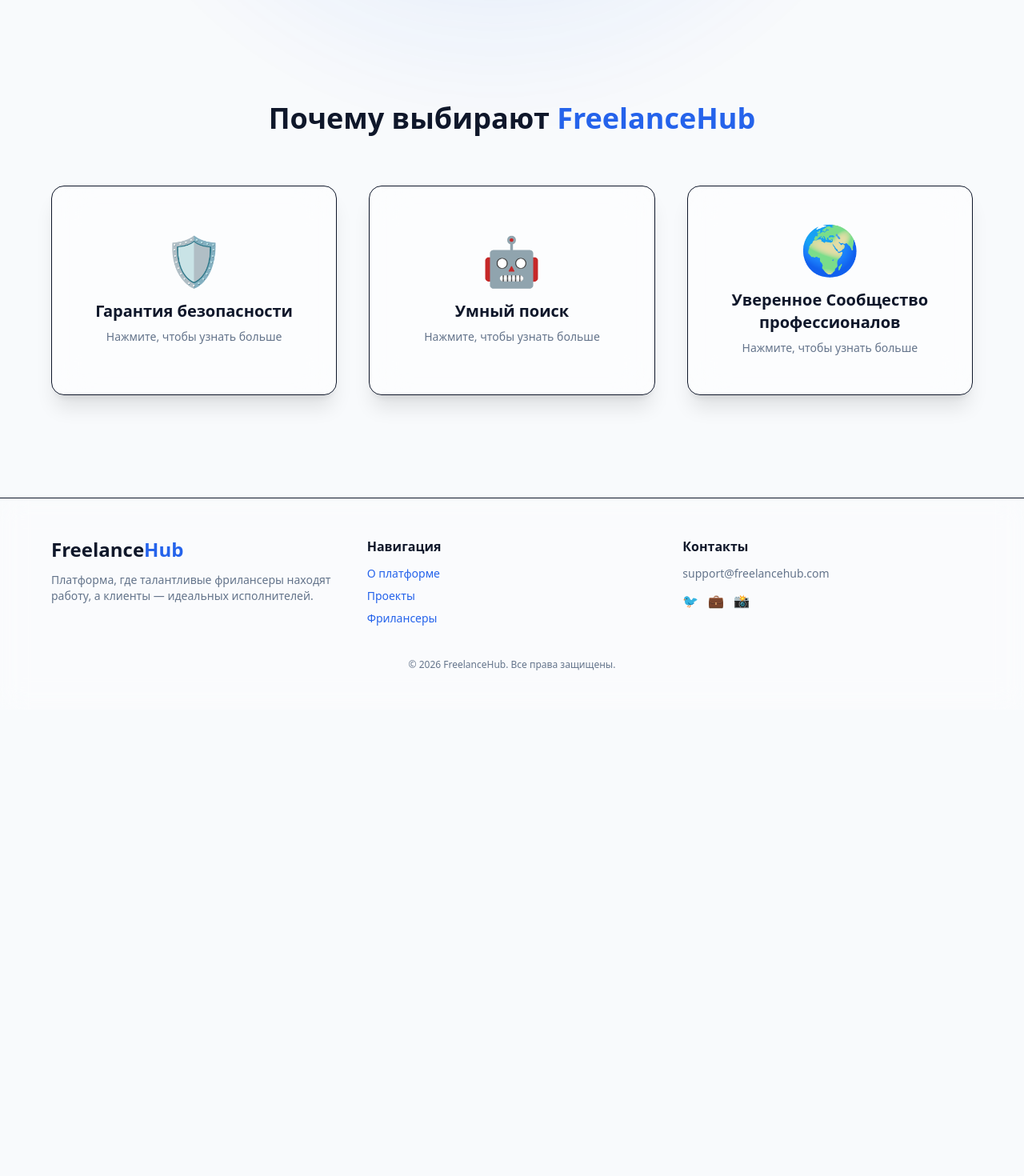
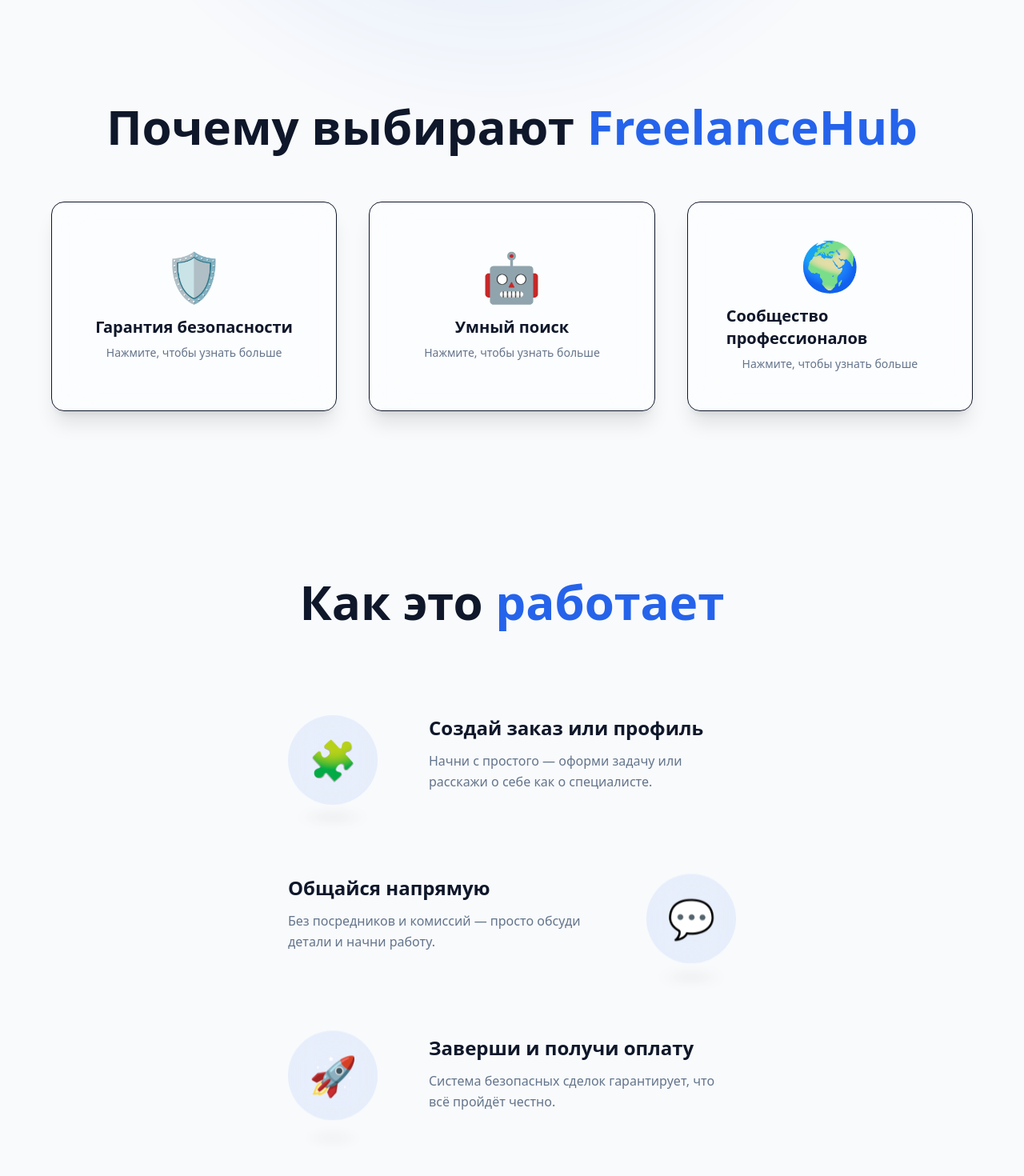
Before and after one commit to Konaisya/frelanceCompanyNextJS, a Next.js app in the folder frontend/: page / in a window 1280 px wide. Shown: the part 800-2270 px from the top of the page at 80% size. Before the commit the page ends 1687 px from the top, so only its background shows below. Built offline with nearby package versions, Linux system fonts and the light colour scheme.

Commit message:
fix main

```diff
--- a/frontend/package.json
+++ b/frontend/package.json
@@ -10,6 +10,7 @@
   },
   "dependencies": {
     "framer-motion": "^12.23.24",
+    "lucide-react": "^0.552.0",
     "next": "15.5.3",
     "next-themes": "^0.4.6",
     "react": "19.1.0",
--- a/frontend/src/app/page.tsx
+++ b/frontend/src/app/page.tsx
@@ -4,6 +4,7 @@
 import FeaturesSection from "@/components/ui/main/FeaturesSection";
 import Footer from "@/components/ui/main/Footer";
 import HeroSection from "@/components/ui/main/HeroSection";
+import HowItWorksSection from "@/components/ui/main/HowItWorksSection";
 
 
 export default function Home() {
@@ -12,6 +13,7 @@
         <AmbientGlow />
         <HeroSection />
         <FeaturesSection />
+        <HowItWorksSection />
         <Footer />
      </main>
   );
--- /dev/null
+++ b/frontend/src/app/services/page.tsx
@@ -0,0 +1,10 @@
+
+
+
+export default function Services() {
+  return (
+     <main className="min-h-screen bg-bg text-text transition-colors duration-300 flex flex-col">
+        <h1>Хуй</h1>
+     </main>
+  );
+}
--- a/frontend/src/components/ui/Navbar.tsx
+++ b/frontend/src/components/ui/Navbar.tsx
@@ -5,6 +5,13 @@
 import Button from './Button'
 import ThemeToggle from '../ThemeToggle'
 import Link from 'next/link'
+
+const navLinks = [
+  { href: '/', label: 'Главная' },
+  { href: '/services', label: 'Проекты' },
+  { href: '#freelancers', label: 'Фрилансеры' },
+  { href: '#contacts', label: 'Контакты' },
+]
 
 export default function Navbar() {
   const { scrollY } = useScroll()
@@ -28,17 +35,22 @@
     >
       <div className="max-w-7xl mx-auto px-6 py-4 flex items-center justify-between">
         <motion.div
-          whileHover={{ scale: 1.05 }}
+          whileHover={{ scale: 1.02 }}
           className="font-extrabold text-xl tracking-tight cursor-pointer select-none"
         >
           Freelance<span className="text-[var(--accent)]">Hub</span>
         </motion.div>
 
-        <div className="hidden md:flex items-center gap-8 text-sm font-medium">
-          <Link href="#how" className="hover:text-[var(--accent)] transition-colors">Как это работает</Link>
-          <Link href="#jobs" className="hover:text-[var(--accent)] transition-colors">Проекты</Link>
-          <Link href="#freelancers" className="hover:text-[var(--accent)] transition-colors">Фрилансеры</Link>
-          <Link href="#contacts" className="hover:text-[var(--accent)] transition-colors">Контакты</Link>
+        <div className="flex items-center gap-8 text-sm font-medium">
+          {navLinks.map((link) => (
+            <Link
+              key={link.href}
+              href={link.href}
+              className="hover:text-[var(--accent)] transition-colors"
+            >
+              {link.label}
+            </Link>
+          ))}
         </div>
 
         <div className="flex items-center gap-3">
--- a/frontend/src/components/ui/main/FeaturesSection.tsx
+++ b/frontend/src/components/ui/main/FeaturesSection.tsx
@@ -17,7 +17,7 @@
     icon: '🤖',
   },
   {
-    title: 'Уверенное Сообщество профессионалов',
+    title: 'Сообщество профессионалов',
     desc: 'Будьте частью растущего сообщества талантливых фрилансеров и клиентов.',
     icon: '🌍',
   },
@@ -33,7 +33,7 @@
         whileInView={{ opacity: 1, y: 0 }}
         transition={{ duration: 0.5 }}
         viewport={{ once: true }}
-        className="text-3xl md:text-4xl font-bold text-center mb-16 relative z-10"
+        className="text-5xl md:text-6xl font-extrabold text-center mb-16 relative z-10"
       >
         Почему выбирают <span className="text-[var(--accent)]">FreelanceHub</span>
       </motion.h3>
@@ -52,7 +52,7 @@
                        bg-[var(--card)]/50 backdrop-blur-xl shadow-xl cursor-pointer flex flex-col items-center justify-center"
           >
             <div className="text-6xl mb-5">{f.icon}</div>
-            <h4 className="text-xl font-semibold mb-2 text-center">{f.title}</h4>
+            <h4 className="text-xl font-semibold mb-2">{f.title}</h4>
             <p className="text-muted text-sm text-center">Нажмите, чтобы узнать больше</p>
           </motion.div>
         ))}
--- /dev/null
+++ b/frontend/src/components/ui/main/HowItWorksSection.tsx
@@ -0,0 +1,129 @@
+'use client'
+
+import { motion } from 'framer-motion'
+import { useTheme } from 'next-themes'
+import { useState, useEffect } from 'react'
+
+const steps = [
+  {
+    icon: '🧩',
+    title: 'Создай заказ или профиль',
+    desc: 'Начни с простого — оформи задачу или расскажи о себе как о специалисте.',
+  },
+  {
+    icon: '💬',
+    title: 'Общайся напрямую',
+    desc: 'Без посредников и комиссий — просто обсуди детали и начни работу.',
+  },
+  {
+    icon: '🚀',
+    title: 'Заверши и получи оплату',
+    desc: 'Система безопасных сделок гарантирует, что всё пройдёт честно.',
+  },
+]
+
+export default function HowItWorksSection() {
+  const { theme } = useTheme()
+  const [mounted, setMounted] = useState(false)
+
+  useEffect(() => setMounted(true), [])
+  if (!mounted) return null
+
+  const bubbleBg =
+    theme === 'dark' ? 'rgba(255,111,97,0.08)' : 'rgba(37,99,235,0.08)'
+  const shadowColor =
+    theme === 'dark' ? 'rgba(255,255,255,0.25)' : 'rgba(0,0,0,0.25)'
+
+  return (
+    <section
+      id="how-it-works"
+      className="relative py-20 px-6 flex flex-col items-center text-center overflow-hidden"
+    >
+      <motion.h2
+        initial={{ opacity: 0, y: 20 }}
+        whileInView={{ opacity: 1, y: 0 }}
+        transition={{ duration: 0.8 }}
+        viewport={{ once: true }}
+        className="text-5xl md:text-6xl font-extrabold mb-28"
+      >
+        Как это <span className="text-[var(--accent)]">работает</span>
+      </motion.h2>
+
+      <div className="relative flex flex-col items-start gap-32 max-w-4xl mx-auto">
+        {steps.map((step, i) => (
+          <motion.div
+            key={i}
+            className={`flex items-center md:items-start gap-8 md:gap-16 w-full ${
+              i % 2 === 0 ? 'flex-row' : 'flex-row-reverse self-end'
+            }`}
+            initial={{ opacity: 0, y: 60 }}
+            whileInView={{ opacity: 1, y: 0 }}
+            transition={{ duration: 0.8, delay: i * 0.2 }}
+            viewport={{ once: true }}
+            style={{ marginTop: i === 0 ? 0 : -40 }}
+          >
+            <div className="relative flex flex-col items-center justify-center">
+              <motion.div
+                animate={{ y: [0, -15, 0] }}
+                transition={{
+                  duration: 3,
+                  repeat: Infinity,
+                  delay: i * 0.3,
+                  ease: 'easeInOut',
+                }}
+                className="relative flex items-center justify-center w-28 h-28 rounded-full backdrop-blur-xl"
+                style={{
+                  background: bubbleBg,
+                }}
+              >
+                <motion.span
+                  className="text-4xl md:text-5xl"
+                  animate={{ rotate: [0, 10, -10, 0] }}
+                  transition={{
+                    duration: 4,
+                    repeat: Infinity,
+                    ease: 'easeInOut',
+                  }}
+                >
+                  {step.icon}
+                </motion.span>
+              </motion.div>
+
+              <motion.div
+                className="absolute bottom-[-20px] rounded-full"
+                style={{
+                  width: '70%',
+                  height: '10px',
+                  background: `radial-gradient(ellipse at center, ${shadowColor} 0%, transparent 70%)`,
+                  filter: 'blur(8px)',
+                }}
+                animate={{
+                  scaleX: [1.2, 0.8, 1.2],
+                  opacity: [0.6, 0.2, 0.6],
+                  y: [0, 5, 0],
+                }}
+                transition={{
+                  duration: 3,
+                  repeat: Infinity,
+                  delay: i * 0.3,
+                  ease: 'easeInOut',
+                }}
+              />
+            </div>
+
+            <motion.div
+              initial={{ opacity: 0, x: i % 2 === 0 ? 60 : -60 }}
+              whileInView={{ opacity: 1, x: 0 }}
+              transition={{ duration: 0.6, delay: 0.2 + i * 0.2 }}
+              viewport={{ once: true }}
+              className="max-w-sm text-left"
+            >
+              <h3 className="text-2xl font-semibold mb-3">{step.title}</h3>
+              <p className="text-muted text-base leading-relaxed">{step.desc}</p>
+            </motion.div>
+          </motion.div>
+        ))}
+      </div>
+    </section>
+  )
+}
```
Also changed, not shown: 1 other file (tests, documents, lock files or other folders).
